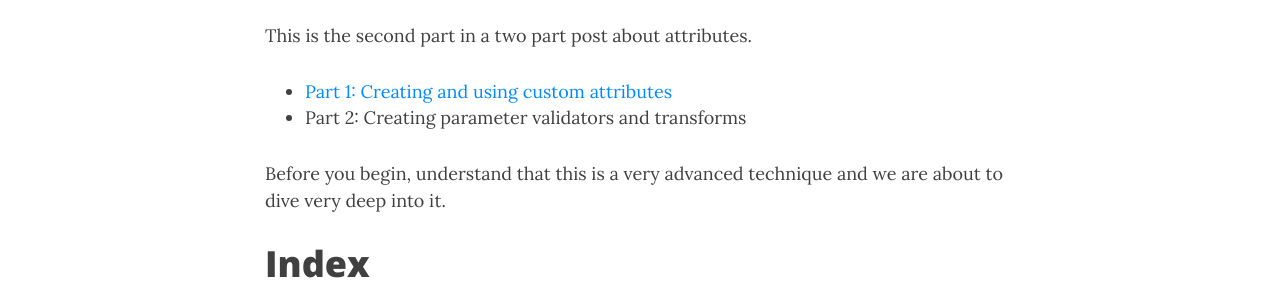
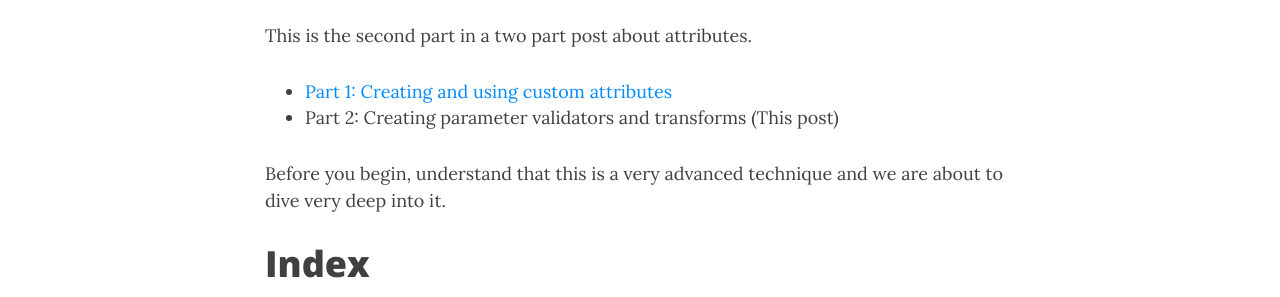
Before and after one commit to KevinMarquette/kevinmarquette.github.io, a Jekyll site: the page built from _posts/2017-02-20-Powershell-creating-parameter-validators-and-transforms.md, in a window 1280 px wide and 900 px high, scrolled down 343 px. Shown: the part 154-451 px from the top of the window. Built offline with Jekyll 4.4.1, drawn with Linux system fonts in a browser that asks for light colours; nearby versions of some CDN libraries.

Commit message:
Add words to indicate this is that post

```diff
--- a/_posts/2017-02-20-Powershell-creating-parameter-validators-and-transforms.md
+++ b/_posts/2017-02-20-Powershell-creating-parameter-validators-and-transforms.md
@@ -9,7 +9,7 @@ I was in the [Powershell Slack](https://powershell.slack.com/messages/irc-bridge
 This is the second part in a two part post about attributes.
 
 * [Part 1: Creating and using custom attributes](/2017-02-19-Powershell-custom-attribute-validator-transform)
-* Part 2: Creating parameter validators and transforms
+* Part 2: Creating parameter validators and transforms (This post)
 
 Before you begin, understand that this is a very advanced technique and we are about to dive very deep into it.
 
```
